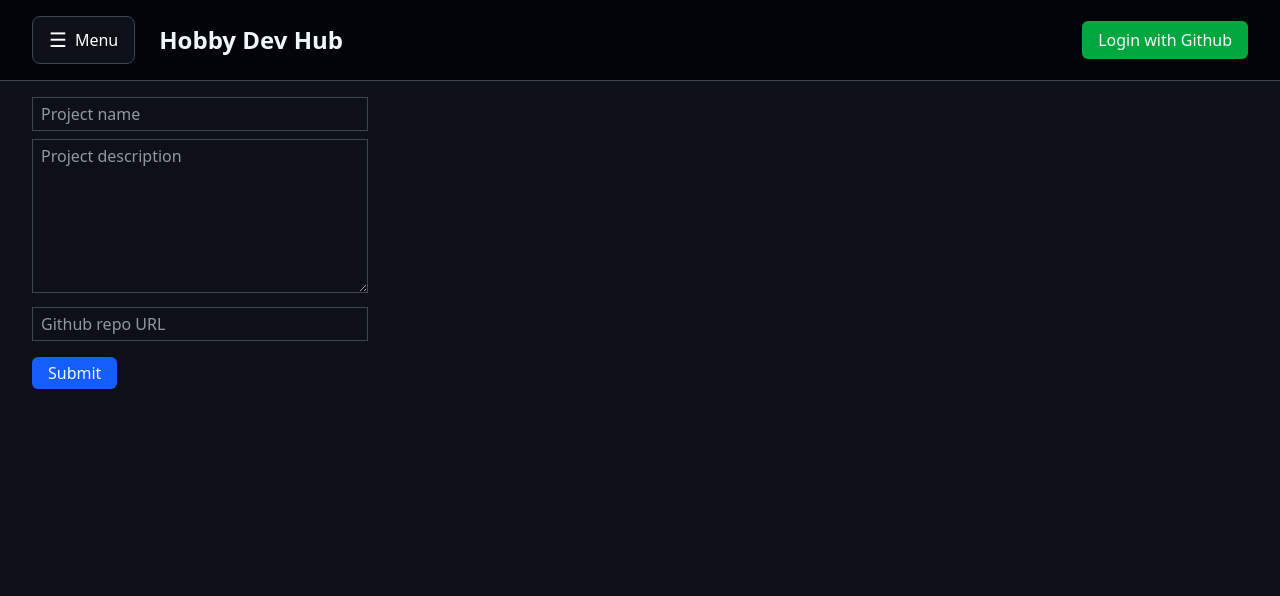
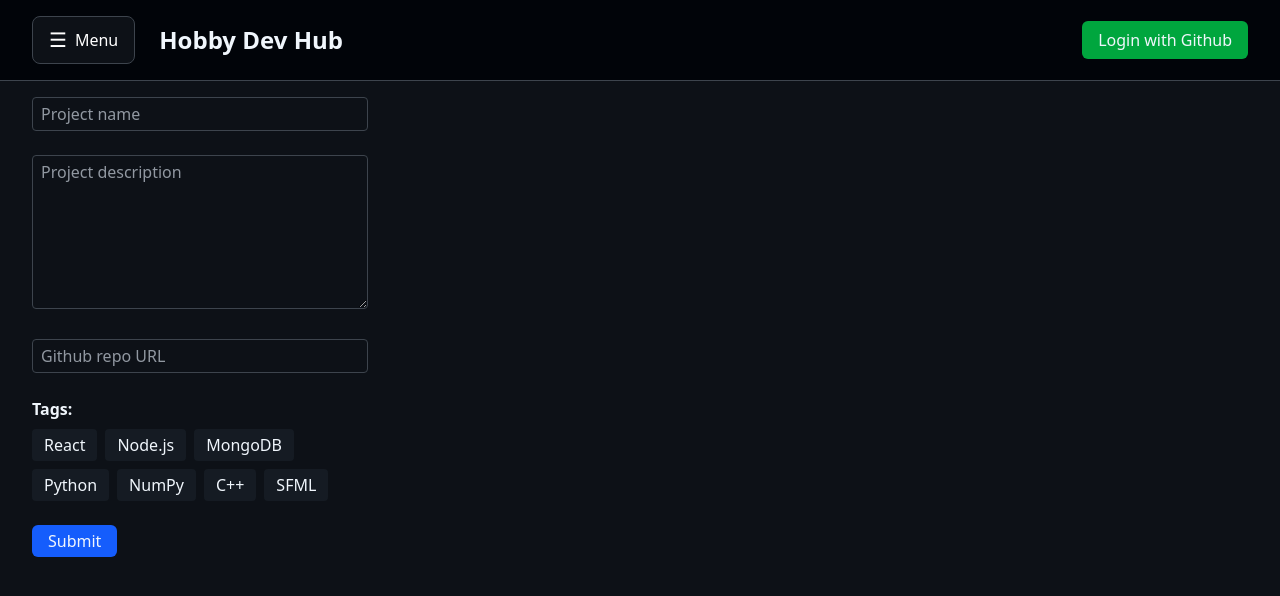
Before and after one commit to daniiltsioma/hobby-dev-hub, a React (Vite) app in the folder frontend/: page /projects/new in a window 1280 px wide. Shown: the top 596 px of the page. Built offline with nearby package versions, Linux system fonts and the light colour scheme; no server answers.

Commit message:
added clickable tags to the post a project page

```diff
--- a/frontend/src/components/projects/ProjectFilter.tsx
+++ b/frontend/src/components/projects/ProjectFilter.tsx
@@ -1,6 +1,5 @@
 import { useState, useEffect } from "react";
 import { Project } from "../../../../backend/src/mongo/projects";
-import ProjectCard from "./ProjectCard";
 import ProjectGrid from "./ProjectGrid";
 
 export default function ProjectFilter() {
--- a/frontend/src/routes/NewProject.tsx
+++ b/frontend/src/routes/NewProject.tsx
@@ -1,14 +1,18 @@
+import { useState } from "react";
 import { useNavigate } from "react-router-dom";
 
 export default function NewProject() {
     const navigate = useNavigate();
+
+    const [tags, setTags] = useState<string[]>([]);
+    const availableTags = ["React", "Node.js", "MongoDB", "Python", "NumPy", "C++", "SFML"];
 
     async function createProject(formData: FormData) {
         const rawFormData = {
             title: formData.get("title"),
             description: formData.get("description"),
             githubRepoURL: formData.get("githubRepoURL"),
-            technologies: [],
+            technologies: tags,
             applicants: [],
             task: []
         };
@@ -41,14 +45,14 @@ export default function NewProject() {
                 <input
                     name="title"
                     placeholder="Project name"
-                    className="w-full bg-[#0d1117] border border-[#3d444d] placeholder-[#9198a1] focus:outline-[#0969da] focus:outline-offset-0 focus:outline-none px-2 py-1"
+                    className="w-full bg-[#0d1117] border border-[#3d444d] placeholder-[#9198a1] focus:outline-[#0969da] focus:outline-offset-0 focus:outline-none px-2 py-1 rounded w-full mb-4"
                 />
             </label>
             <label className="w-full mb-2">
                 <textarea
                     name="description"
                     placeholder="Project description"
-                    className="w-full bg-[#0d1117] border border-[#3d444d] placeholder-[#9198a1] focus:outline-[#0969da] focus:outline-offset-0 focus:outline-none px-2 py-1"
+                    className="w-full bg-[#0d1117] border border-[#3d444d] placeholder-[#9198a1] focus:outline-[#0969da] focus:outline-offset-0 focus:outline-none px-2 py-1 rounded w-full mb-4"
                     rows={6}
                 ></textarea>
             </label>
@@ -56,9 +60,28 @@ export default function NewProject() {
                 <input
                     name="githubRepoURL"
                     placeholder="Github repo URL"
-                    className="w-full bg-[#0d1117] border border-[#3d444d] placeholder-[#9198a1] focus:outline-[#0969da] focus:outline-offset-0 focus:outline-none px-2 py-1"
+                    className="w-full bg-[#0d1117] border border-[#3d444d] placeholder-[#9198a1] focus:outline-[#0969da] focus:outline-offset-0 focus:outline-none px-2 py-1 rounded w-full mb-4"
                 ></input>
             </label>
+
+            <div className="mb-4">
+                <h4 className="font-semibold mb-2">Tags:</h4>
+                <div className="flex flex-wrap gap-2">
+                    {availableTags.map((tag) => (
+                        <button
+                            key={tag}
+                            className={`px-3 py-1 rounded border-[#3d444d] ${tags.includes(tag) ? "bg-white text-[#151b23]" : "bg-[#151b23]"}`}
+                            onClick={(e) => {
+                                e.preventDefault();
+                                setTags(tags.includes(tag) ? tags.filter(t => t !== tag) : [...tags, tag])
+                            }}
+                        >
+                            {tag}
+                        </button>
+                    ))}
+                </div>
+            </div>
+
             <button className="bg-blue-600 hover:bg-blue-700 rounded-md mt-2 py-1 px-4">
                 Submit
             </button>
```
